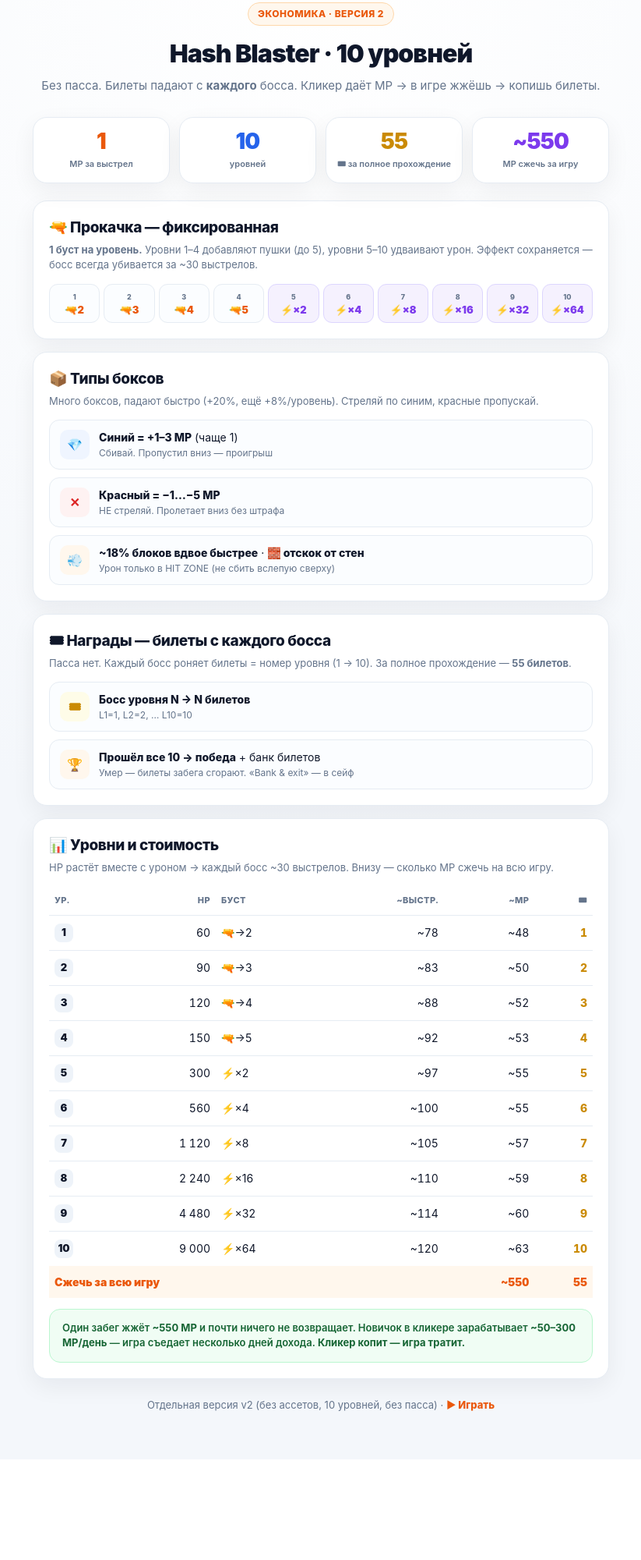
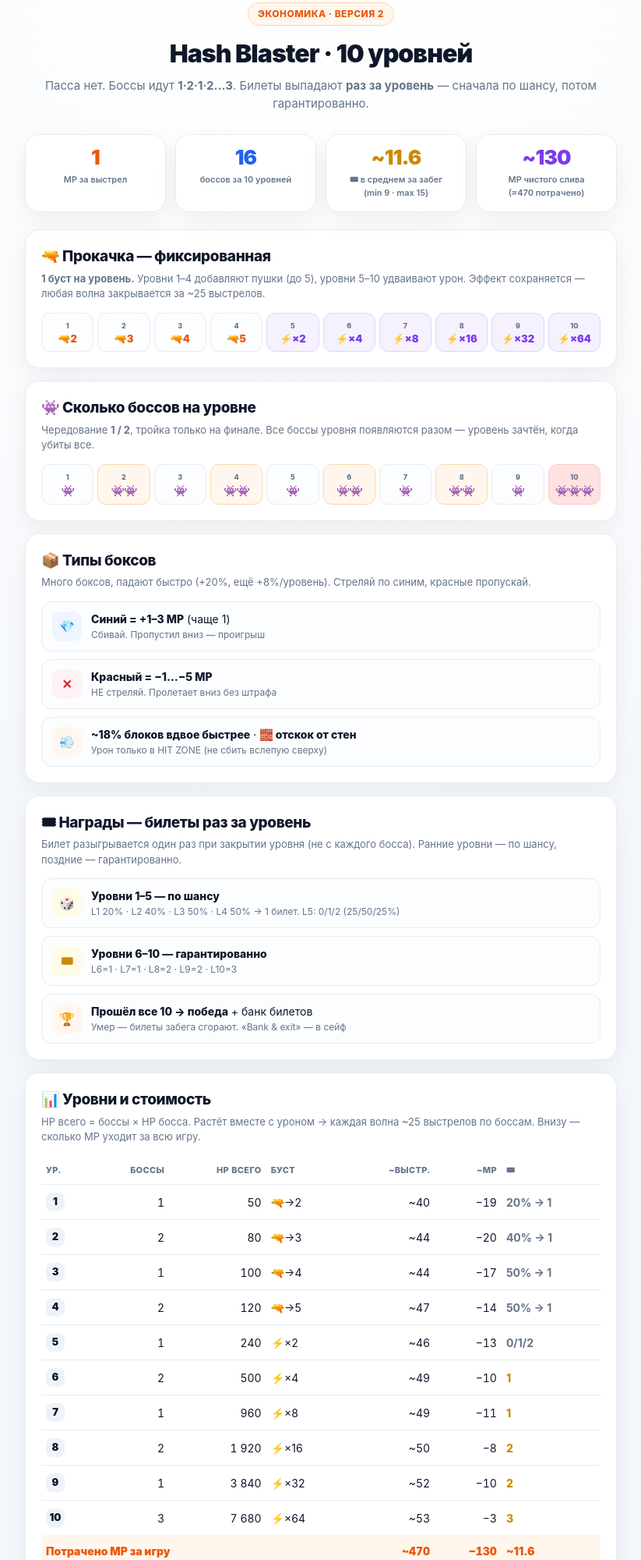
Before and after one commit to AlexOvchi635/ecos-hash-blaster-v2, a plain HTML site: page btc-arcade-economy-v2.html in a window 1280 px wide. Shown: the part 29-2029 px from the top of the page at 78% size, without its empty margins (228-1051 px from the left). Before the commit the page ends 1900 px from the top, so only its background shows below. Drawn offline with Linux system fonts and the light colour scheme.

Commit message:
Multi-boss waves (1·2·1·2…3), per-level chance tickets, HP retuned, bank/continue moved to top + 0.8s arm guard

```diff
--- a/btc-arcade-economy-v2.html
+++ b/btc-arcade-economy-v2.html
@@ -13,14 +13,14 @@
     }
     *{box-sizing:border-box;}
     body{margin:0;font-family:Inter,-apple-system,"Segoe UI",Arial,sans-serif;background:radial-gradient(circle at top,#fff 0,var(--bg) 55%);color:var(--ink);-webkit-font-smoothing:antialiased;line-height:1.5;}
-    .wrap{max-width:780px;margin:0 auto;padding:32px 20px 60px;}
+    .wrap{max-width:800px;margin:0 auto;padding:32px 20px 60px;}
     .head{text-align:center;margin-bottom:28px;}
     .head h1{margin:0 0 6px;font-size:32px;font-weight:900;letter-spacing:-.03em;}
     .head p{margin:0;color:var(--muted);font-size:15px;}
     .head .pill{display:inline-block;margin-bottom:12px;padding:5px 12px;border-radius:999px;background:var(--orange-soft);border:1px solid var(--orange-line);color:var(--orange);font-size:12px;font-weight:800;letter-spacing:.04em;text-transform:uppercase;}
     .hero{display:grid;grid-template-columns:repeat(4,1fr);gap:12px;margin-bottom:22px;}
     .big{background:var(--card);border:1px solid var(--line);border-radius:18px;padding:16px 10px;text-align:center;box-shadow:var(--sh);}
-    .big .n{font-size:28px;font-weight:900;line-height:1;letter-spacing:-.03em;}
+    .big .n{font-size:26px;font-weight:900;line-height:1;letter-spacing:-.03em;}
     .big .n.o{color:var(--orange);} .big .n.b{color:var(--blue);} .big .n.g{color:var(--gold);} .big .n.v{color:var(--violet);}
     .big .l{margin-top:7px;font-size:11px;color:var(--muted);font-weight:600;}
     .card{background:var(--card);border:1px solid var(--line);border-radius:18px;padding:20px;box-shadow:var(--sh);margin-bottom:16px;}
@@ -37,13 +37,17 @@
     .pstep.gun .val{color:var(--orange);}
     .pstep.pow{background:var(--violet-soft);border-color:#ddd6fe;}
     .pstep.pow .val{color:var(--violet);}
+    .bosses .val{font-size:14px;color:var(--ink);letter-spacing:-1px;}
+    .bosses .pstep.two{background:var(--orange-soft);border-color:var(--orange-line);}
+    .bosses .pstep.three{background:#fee2e2;border-color:#fecaca;}
     table{width:100%;border-collapse:collapse;font-size:14px;}
-    th,td{padding:10px 7px;text-align:left;border-bottom:1px solid var(--line);}
-    th{font-size:11px;text-transform:uppercase;letter-spacing:.04em;color:var(--muted);font-weight:800;}
+    th,td{padding:10px 6px;text-align:left;border-bottom:1px solid var(--line);}
+    th{font-size:11px;text-transform:uppercase;letter-spacing:.03em;color:var(--muted);font-weight:800;}
     td.num,th.num{text-align:right;font-variant-numeric:tabular-nums;}
     tr:last-child td{border-bottom:none;}
     .lvl-badge{display:inline-flex;align-items:center;justify-content:center;width:24px;height:24px;border-radius:8px;font-weight:900;font-size:13px;background:#eef3f9;color:var(--ink);}
-    .rw{font-weight:800;color:var(--gold);}
+    .rw{font-weight:800;color:var(--gold);white-space:nowrap;}
+    .rw.chance{color:var(--muted);font-weight:700;}
     .total td{font-weight:900;color:var(--orange);border-bottom:none;background:var(--orange-soft);}
     .callout{margin-top:14px;padding:14px 16px;border-radius:14px;background:var(--orange-soft);border:1px solid var(--orange-line);color:#9a3412;font-size:13px;font-weight:600;line-height:1.5;}
     .callout.green{background:#f0fdf4;border-color:#bbf7d0;color:#166534;}
@@ -58,21 +62,28 @@
     <div class="head">
       <span class="pill">Экономика · версия 2</span>
       <h1>Hash Blaster · 10 уровней</h1>
-      <p>Без пасса. Билеты падают с <b>каждого</b> босса. Кликер даёт MP → в игре жжёшь → копишь билеты.</p>
+      <p>Пасса нет. Боссы идут <b>1·2·1·2…3</b>. Билеты выпадают <b>раз за уровень</b> — сначала по шансу, потом гарантированно.</p>
     </div>
 
     <div class="hero">
       <div class="big"><div class="n o">1</div><div class="l">MP за выстрел</div></div>
-      <div class="big"><div class="n b">10</div><div class="l">уровней</div></div>
-      <div class="big"><div class="n g">55</div><div class="l">🎟 за полное прохождение</div></div>
-      <div class="big"><div class="n v">~<span id="reserve">—</span></div><div class="l">MP сжечь за игру</div></div>
+      <div class="big"><div class="n b">16</div><div class="l">боссов за 10 уровней</div></div>
+      <div class="big"><div class="n g">~<span id="avgTix">—</span></div><div class="l">🎟 в среднем за забег<br>(min 9 · max 15)</div></div>
+      <div class="big"><div class="n v">~<span id="netBurn">—</span></div><div class="l">MP чистого слива<br>(≈<span id="grossBurn">—</span> потрачено)</div></div>
     </div>
 
     <!-- Progression -->
     <div class="card">
       <h2>🔫 Прокачка — фиксированная</h2>
-      <p class="sub"><b>1 буст на уровень.</b> Уровни 1–4 добавляют пушки (до 5), уровни 5–10 удваивают урон. Эффект сохраняется — босс всегда убивается за ~30 выстрелов.</p>
+      <p class="sub"><b>1 буст на уровень.</b> Уровни 1–4 добавляют пушки (до 5), уровни 5–10 удваивают урон. Эффект сохраняется — любая волна закрывается за ~25 выстрелов.</p>
       <div class="prog" id="prog"></div>
+    </div>
+
+    <!-- Boss layout -->
+    <div class="card">
+      <h2>👾 Сколько боссов на уровне</h2>
+      <p class="sub">Чередование <b>1 / 2</b>, тройка только на финале. Все боссы уровня появляются разом — уровень зачтён, когда убиты все.</p>
+      <div class="prog bosses" id="bossRow"></div>
     </div>
 
     <!-- Box types -->
@@ -88,10 +99,11 @@
 
     <!-- Rewards -->
     <div class="card">
-      <h2>🎟 Награды — билеты с каждого босса</h2>
-      <p class="sub">Пасса нет. Каждый босс роняет билеты = номер уровня (1 → 10). За полное прохождение — <b>55 билетов</b>.</p>
+      <h2>🎟 Награды — билеты раз за уровень</h2>
+      <p class="sub">Билет разыгрывается один раз при закрытии уровня (не с каждого босса). Ранние уровни — по шансу, поздние — гарантированно.</p>
       <div class="facts">
-        <div class="fact"><div class="ic" style="background:var(--gold-soft);color:var(--gold)">🎟</div><div class="tx"><b>Босс уровня N → N билетов</b><small>L1=1, L2=2, … L10=10</small></div></div>
+        <div class="fact"><div class="ic" style="background:var(--gold-soft);color:var(--gold)">🎲</div><div class="tx"><b>Уровни 1–5 — по шансу</b><small>L1 20% · L2 40% · L3 50% · L4 50% → 1 билет. L5: 0/1/2 (25/50/25%)</small></div></div>
+        <div class="fact"><div class="ic" style="background:var(--gold-soft);color:var(--gold)">🎟</div><div class="tx"><b>Уровни 6–10 — гарантированно</b><small>L6=1 · L7=1 · L8=2 · L9=2 · L10=3</small></div></div>
         <div class="fact"><div class="ic">🏆</div><div class="tx"><b>Прошёл все 10 → победа</b> + банк билетов<small>Умер — билеты забега сгорают. «Bank &amp; exit» — в сейф</small></div></div>
       </div>
     </div>
@@ -99,15 +111,17 @@
     <!-- Levels table -->
     <div class="card">
       <h2>📊 Уровни и стоимость</h2>
-      <p class="sub">HP растёт вместе с уроном → каждый босс ~30 выстрелов. Внизу — сколько MP сжечь на всю игру.</p>
+      <p class="sub">HP всего = боссы × HP босса. Растёт вместе с уроном → каждая волна ~25 выстрелов по боссам. Внизу — сколько MP уходит за всю игру.</p>
       <div style="overflow-x:auto">
       <table>
-        <thead><tr><th>Ур.</th><th class="num">HP</th><th>Буст</th><th class="num">~выстр.</th><th class="num">~MP</th><th class="num">🎟</th></tr></thead>
+        <thead><tr><th>Ур.</th><th class="num">Боссы</th><th class="num">HP всего</th><th>Буст</th><th class="num">~выстр.</th><th class="num">~MP</th><th>🎟</th></tr></thead>
         <tbody id="lvlBody"></tbody>
-        <tfoot><tr class="total"><td colspan="4">Сжечь за всю игру</td><td class="num" id="totalMp">—</td><td class="num">55</td></tr></tfoot>
+        <tfoot>
+          <tr class="total"><td colspan="4">Потрачено MP за игру</td><td class="num" id="totShots">—</td><td class="num" id="totMp">—</td><td>~<span id="totTix">—</span></td></tr>
+        </tfoot>
       </table>
       </div>
-      <div class="callout green">Один забег жжёт <b>~<span id="burn2">—</span> MP</b> и почти ничего не возвращает. Новичок в кликере зарабатывает <b>~50–300 MP/день</b> — игра съедает несколько дней дохода. <b>Кликер копит — игра тратит.</b></div>
+      <div class="callout green">Забег тратит <b>~<span id="grossBurn2">—</span> MP</b> и возвращает часть на блоках → <b>чистый слив ~<span id="netBurn2">—</span> MP</b>. Новичок в кликере зарабатывает <b>~50–300 MP/день</b> — один забег съедает около дня дохода. <b>Кликер копит — игра тратит.</b></div>
     </div>
 
     <div class="foot">Отдельная версия v2 (без ассетов, 10 уровней, без пасса) · <a href="btc-miner-arcade-v2.html">▶ Играть</a></div>
@@ -115,32 +129,69 @@
 
   <script>
     // ── same constants as btc-miner-arcade-v2.html ──
-    var BOSS_HP=[0,60,90,120,150,300,560,1120,2240,4480,9000];
-    var TICKETS=[0,1,2,3,4,5,6,7,8,9,10];
-    var MAX=10, BASE=18, SCALE=2, RET=1.5, GUN_MAX=5;
+    var BOSS_HP = [0,50,40,100,60,240,250,960,960,3840,2560];   // PER BOSS
+    var BOSSES  = [0,1,2,1,2,1,2,1,2,1,3];                       // count per level
+    var MAX=10, BASE=18, SCALE=2, GUN_MAX=5;
+    // ticket rule per level: label + expected value
+    var TIX = [ null,
+      {lab:'20% → 1', e:0.2, chance:true},
+      {lab:'40% → 1', e:0.4, chance:true},
+      {lab:'50% → 1', e:0.5, chance:true},
+      {lab:'50% → 1', e:0.5, chance:true},
+      {lab:'0/1/2',   e:1.0, chance:true},
+      {lab:'1',       e:1,   chance:false},
+      {lab:'1',       e:1,   chance:false},
+      {lab:'2',       e:2,   chance:false},
+      {lab:'2',       e:2,   chance:false},
+      {lab:'3',       e:3,   chance:false}
+    ];
     function drops(w){ return BASE+w*SCALE; }
-    function power(w){ var guns=Math.min(GUN_MAX,1+w), dmg=1; for(var i=5;i<=w;i++) dmg*=2; return {guns:guns,dmg:dmg}; }
-    function shots(w){ var p=power(w); return Math.ceil(BOSS_HP[w]/(p.guns*p.dmg)) + Math.round(drops(w)*2.4); }
-    function net(w){ return shots(w)-drops(w)*RET; }
+    function power(w){ var g=Math.min(GUN_MAX,1+w), d=1; for(var i=5;i<=w;i++) d*=2; return {g:g,d:d,p:g*d}; }
+    function satCount(w){ return Math.max(0,Math.min(3,w-2)); }
+    function totHp(w){ return BOSSES[w]*BOSS_HP[w]; }
+    function bossShots(w){ var p=power(w).p, shieldHp=BOSSES[w]*satCount(w)*(2+Math.floor(w/4)); return Math.ceil((totHp(w)+shieldHp)/p); }
+    function waveShots(w){ return bossShots(w) + Math.round(drops(w)*0.72) + 1; }        // boss + blue boxes + boost box
+    function waveNet(w){ var blue=Math.round(drops(w)*0.72); var blockNet=blue*1.5-(blue+1); return blockNet - bossShots(w) + BOSSES[w]*satCount(w)*1; }
 
+    // progression strip
     var prog='';
-    for(var w=1;w<=MAX;w++){
-      var p=power(w), isGun=w<=4;
-      prog+='<div class="pstep '+(isGun?'gun':'pow')+'"><div class="lv">'+w+'</div><div class="val">'+(isGun?('🔫'+p.guns):('⚡×'+p.dmg))+'</div></div>';
-    }
+    for(var w=1;w<=MAX;w++){ var p=power(w), isGun=w<=4;
+      prog+='<div class="pstep '+(isGun?'gun':'pow')+'"><div class="lv">'+w+'</div><div class="val">'+(isGun?('🔫'+p.g):('⚡×'+p.d))+'</div></div>'; }
     document.getElementById('prog').innerHTML=prog;
 
-    var total=0, body='';
+    // boss-count strip
+    var brow='';
+    for(var w=1;w<=MAX;w++){ var n=BOSSES[w], cls=n===3?'three':(n===2?'two':'');
+      brow+='<div class="pstep '+cls+'"><div class="lv">'+w+'</div><div class="val">'+('👾'.repeat(n))+'</div></div>'; }
+    document.getElementById('bossRow').innerHTML=brow;
+
+    // levels table + totals
+    var gross=0, net=0, eTix=0, body='';
     for(var w=1;w<=MAX;w++){
-      var p=power(w), n=net(w); total+=n;
-      var boost=w<=4?('🔫→'+p.guns):('⚡×'+p.dmg);
-      body+='<tr><td><span class="lvl-badge">'+w+'</span></td><td class="num">'+BOSS_HP[w].toLocaleString('ru-RU')+'</td><td>'+boost+'</td><td class="num">~'+shots(w)+'</td><td class="num">~'+Math.max(0,Math.round(n))+'</td><td class="num rw">'+TICKETS[w]+'</td></tr>';
+      var p=power(w), ws=waveShots(w), wn=waveNet(w), t=TIX[w];
+      gross+=ws; net+=wn; eTix+=t.e;
+      var boost = w<=4 ? ('🔫→'+p.g) : ('⚡×'+p.d);
+      body+='<tr>'+
+        '<td><span class="lvl-badge">'+w+'</span></td>'+
+        '<td class="num">'+BOSSES[w]+'</td>'+
+        '<td class="num">'+totHp(w).toLocaleString('ru-RU')+'</td>'+
+        '<td>'+boost+'</td>'+
+        '<td class="num">~'+ws+'</td>'+
+        '<td class="num">'+(wn<0?'−':'+')+Math.abs(Math.round(wn))+'</td>'+
+        '<td class="rw'+(t.chance?' chance':'')+'">'+t.lab+'</td>'+
+      '</tr>';
     }
     document.getElementById('lvlBody').innerHTML=body;
-    var totalR=Math.round(total/10)*10;
-    document.getElementById('totalMp').textContent='~'+totalR.toLocaleString('ru-RU');
-    document.getElementById('reserve').textContent=totalR.toLocaleString('ru-RU');
-    document.getElementById('burn2').textContent=totalR.toLocaleString('ru-RU');
+
+    var grossR=Math.round(gross/10)*10, netR=Math.round(-net/10)*10, tixR=eTix.toFixed(1);
+    document.getElementById('avgTix').textContent=tixR;
+    document.getElementById('totTix').textContent=tixR;
+    document.getElementById('netBurn').textContent=netR;
+    document.getElementById('netBurn2').textContent=netR;
+    document.getElementById('grossBurn').textContent=grossR;
+    document.getElementById('grossBurn2').textContent=grossR;
+    document.getElementById('totShots').textContent='~'+grossR;
+    document.getElementById('totMp').textContent='−'+netR;
   </script>
 </body>
 </html>
```
Also changed, not shown: btc-miner-arcade-v2.html (+41 -23 lines), index.html (+41 -23 lines).
